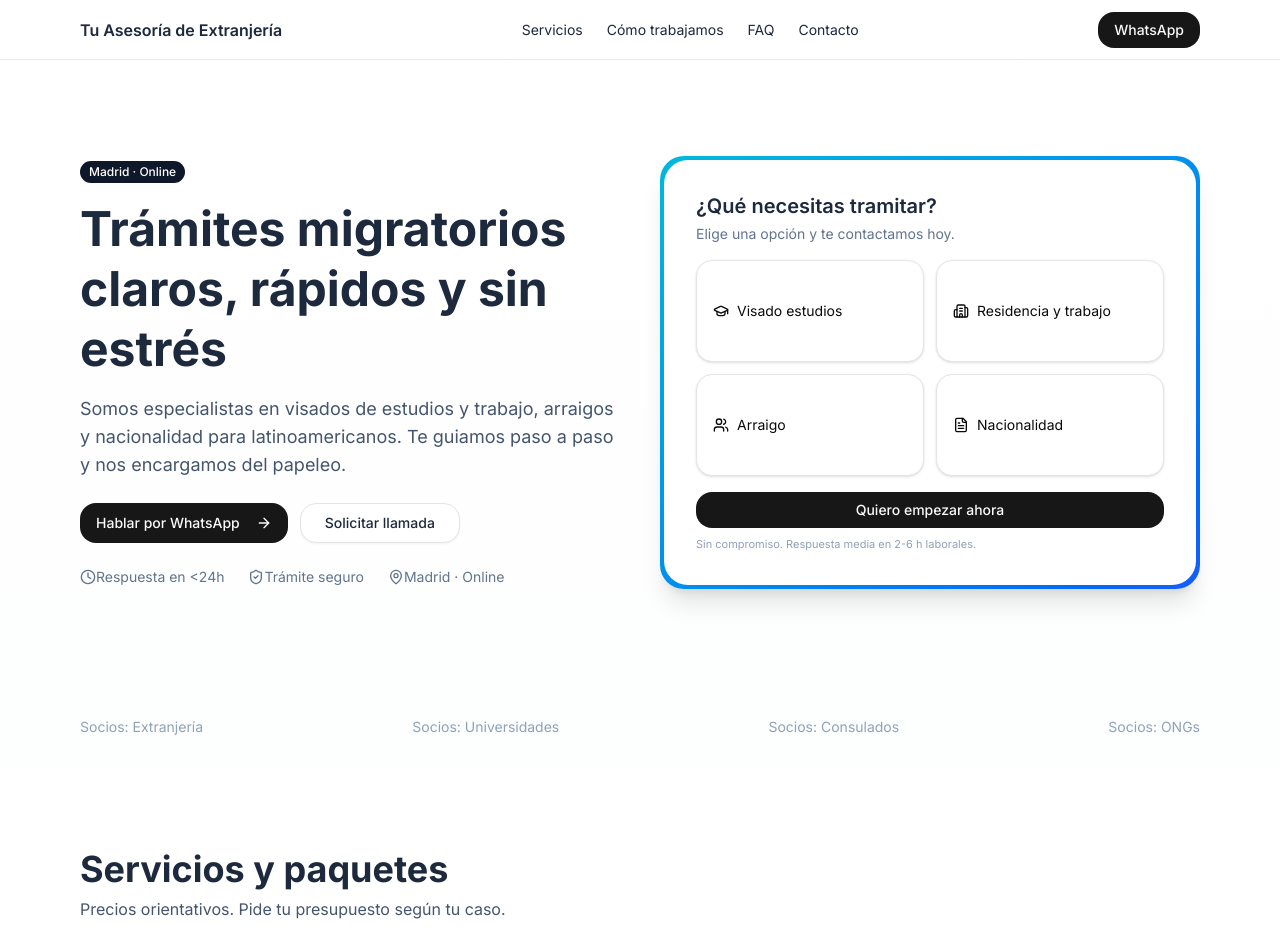
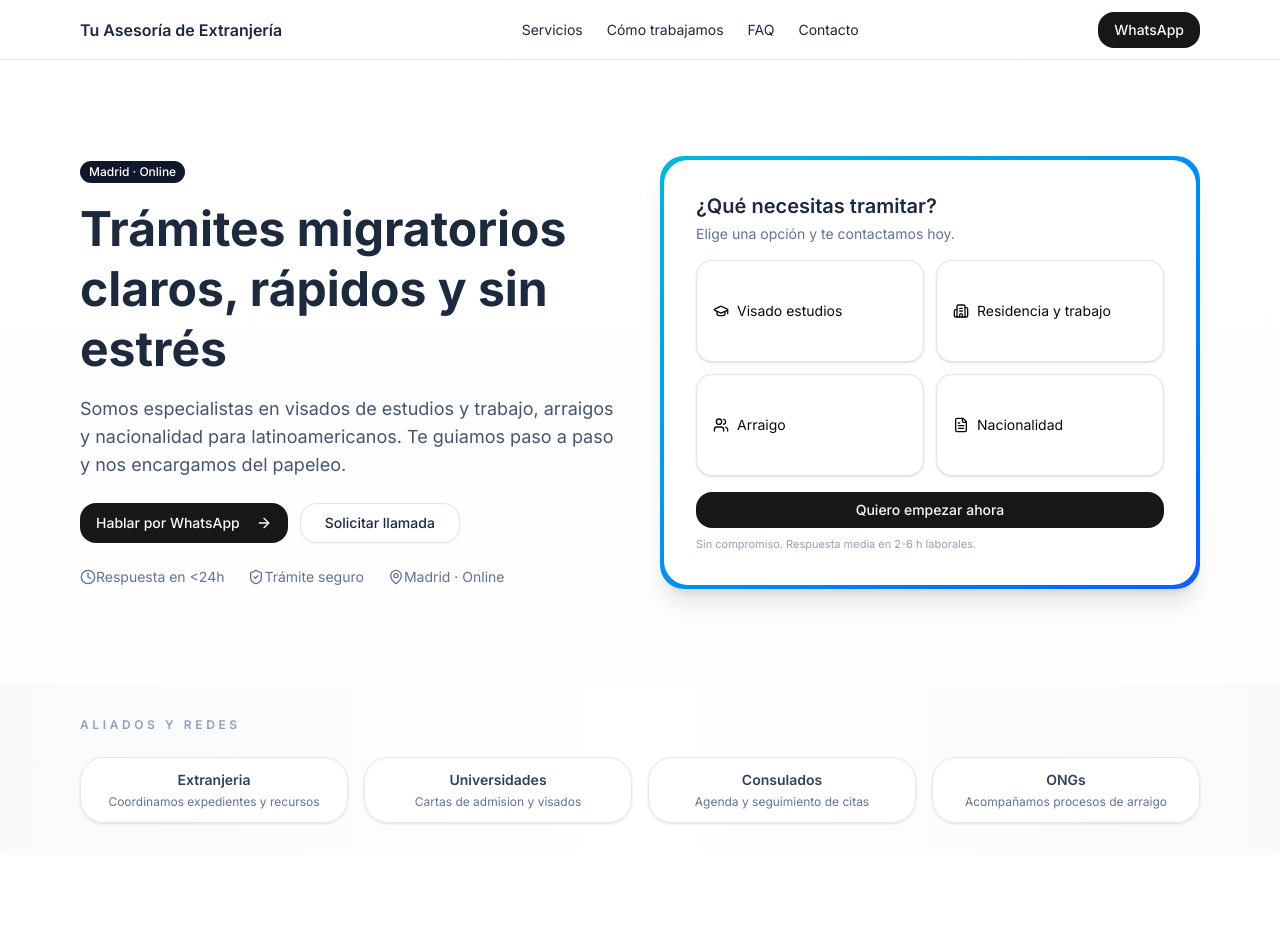
Before and after one commit to diemen10/AE, a Next.js app: page / in a window 1280 px wide. Shown: the top 938 px of the page. Built offline with nearby package versions, Linux system fonts and the light colour scheme; no server answers.

Commit message:
Compact trust badges spacing

```diff
--- a/src/app/page.tsx
+++ b/src/app/page.tsx
@@ -39,6 +39,14 @@ const BIZ = {
   slogan: "Trámites migratorios claros, rápidos y sin estrés",
   acento: "from-cyan-500 to-blue-600", // Tailwind gradient
 };
+
+
+const TRUST_BADGES = [
+  { title: "Extranjeria", subtitle: "Coordinamos expedientes y recursos" },
+  { title: "Universidades", subtitle: "Cartas de admision y visados" },
+  { title: "Consulados", subtitle: "Agenda y seguimiento de citas" },
+  { title: "ONGs", subtitle: "Acompa\u00f1amos procesos de arraigo" },
+];
 
 const WA_LINK = whatsappNumberDigits
   ? `https://wa.me/${whatsappNumberDigits}${whatsappMessageRaw ? `?text=${encodeURIComponent(whatsappMessageRaw)}` : ""}`
@@ -149,16 +157,24 @@ export default function Landing() {
       </header>
 
       {/* TRUST / MARCAS */}
-      <section className="py-8">
-        <div className="max-w-6xl mx-auto px-4 flex flex-wrap items-center justify-between gap-6">
-          {["Extranjería", "Universidades", "Consulados", "ONGs"].map((m) => (
-            <div key={m} className="text-slate-400 text-sm">
-              Socios: {m}
-            </div>
-          ))}
+      <section className="py-8 bg-gradient-to-r from-slate-50 via-white to-slate-50">
+        <div className="max-w-6xl mx-auto px-4">
+          <p className="text-xs font-semibold tracking-[0.3em] uppercase text-slate-400">
+            Aliados y redes
+          </p>
+          <div className="mt-6 grid grid-cols-2 md:grid-cols-4 gap-4">
+            {TRUST_BADGES.map((badge) => (
+              <div
+                key={badge.title}
+                className="rounded-3xl border border-slate-200 bg-white/90 px-4 py-3 text-center shadow-sm backdrop-blur"
+              >
+                <div className="text-sm font-semibold text-slate-700">{badge.title}</div>
+                <div className="mt-1 text-xs text-slate-500">{badge.subtitle}</div>
+              </div>
+            ))}
+          </div>
         </div>
       </section>
-
       {/* SERVICIOS */}
       <section id="servicios" className="py-14 md:py-20 bg-white">
         <div className="max-w-6xl mx-auto px-4">
```
